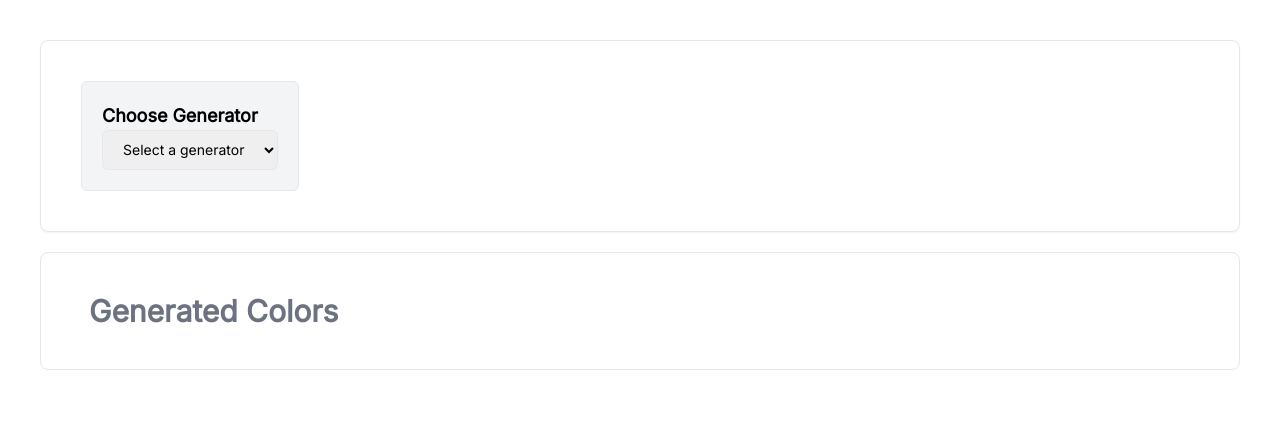
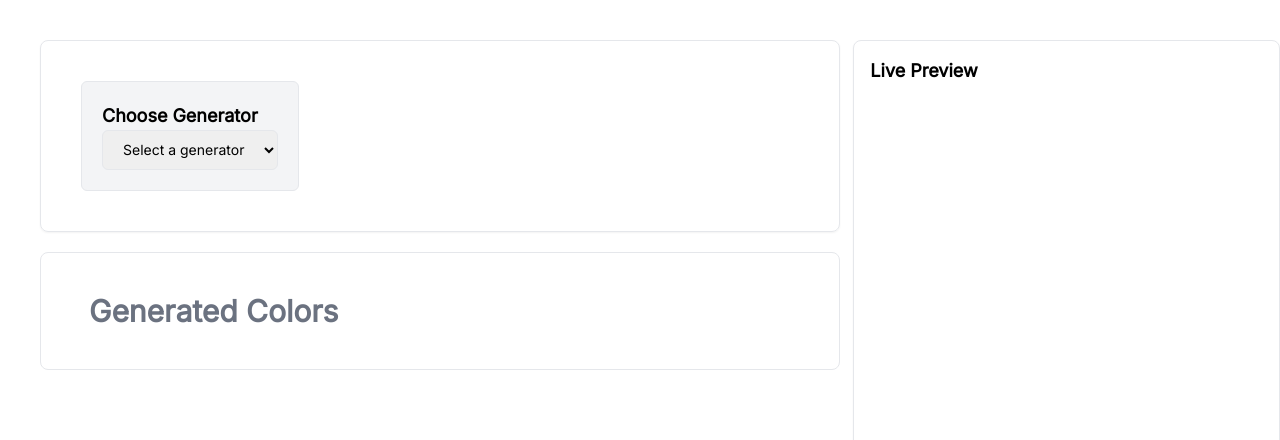
Before and after one commit to EagleMind/colorFlow, a React (Create React App) app: page / in a window 1280 px wide. Shown: the top 440 px of the page. Built offline with nearby package versions, Linux system fonts and the light colour scheme.

Commit message:
added live preview area

```diff
--- a/src/App.tsx
+++ b/src/App.tsx
@@ -50,10 +50,12 @@ const App: React.FC = () => {
   const handleSelectBaseColorOne = (data: string) => {
 
     setBaseColorOne(data);
-
+    console.log("color 1", baseColorOne)
   };
   const handleSelectBaseColorTwo = (data: string) => {
     setBaseColorTwo(data);
+    console.log("color 2", baseColorTwo)
+
   };
   const handleGenSingleColor = (data: boolean) => {
     setGenerateSingleColor(data);
@@ -83,8 +85,12 @@ const App: React.FC = () => {
         random: generateSingleColor,
         direction: getGradDirection,
       });
-      console.log("final output")
+      console.log("final output - colors", {
+        baseColorOne: baseColorOne,
+        baseColorTwo: baseColorTwo,
+      })
       setData(colors);
+      console.log("data", data)
     }
   };
   useEffect(() => {
@@ -92,9 +98,13 @@ const App: React.FC = () => {
   }, [getCount, baseColorOne, baseColorTwo, getLerp, getHue, getLightness, getSaturatiion, getGradDirection, generateSingleColor]);
   return (
     <div className='md:min-h-screen h-full  lg:p-10'>
-      <div className="rounded-lg border shadow-sm p-4" data-v0-t="card">
+      <div className='flex flex-row w-full'>
 
-        <div className="flex p-6">
+        <div className='flex flex-col w-2/3'>
+
+          <div className="rounded-lg border shadow-sm p-4 " data-v0-t="card">
+
+            <div className="flex  p-6">
               <div className='flex-col bg-gray-100 p-5 border rounded-md'>
                 <h3 className="text-lg font-semibold">Choose Generator</h3>
 
@@ -114,6 +124,13 @@ const App: React.FC = () => {
 
           </div>
         </div>
+        <div className='absolute right-0 h-full rounded-lg border shadow-sm p-4 md:w-1/3'>
+          <h2 className='text-lg font-semibold'>Live Preview</h2>
+
+        </div>
+      </div>
+
+    </div>
   );
 };
 
--- a/src/components/GeneratorOptions.tsx
+++ b/src/components/GeneratorOptions.tsx
@@ -60,7 +60,7 @@ export const GeneratorOptions: React.FC<Props> = (props) => {
                 </div>
 
             </div>
-            {props.selectedGenerator.name === "monochromatic" ? null : <div className='flex flex-col bg-gray-100 p-5 border rounded-md md:w-1/3 mx-5'>
+            {props.selectedGenerator.name === "monochromatic" ? null : <div className='flex flex-col bg-gray-100 p-5 border rounded-md md:w-full mx-5'>
                 <h3 className="text-lg font-semibold self-start ">Choose Options</h3>
                 {naturalOptionSelector('count')}
                 {naturalOptionSelector('hue')}
```
Lines whose indentation alone changed are shown as unchanged.
